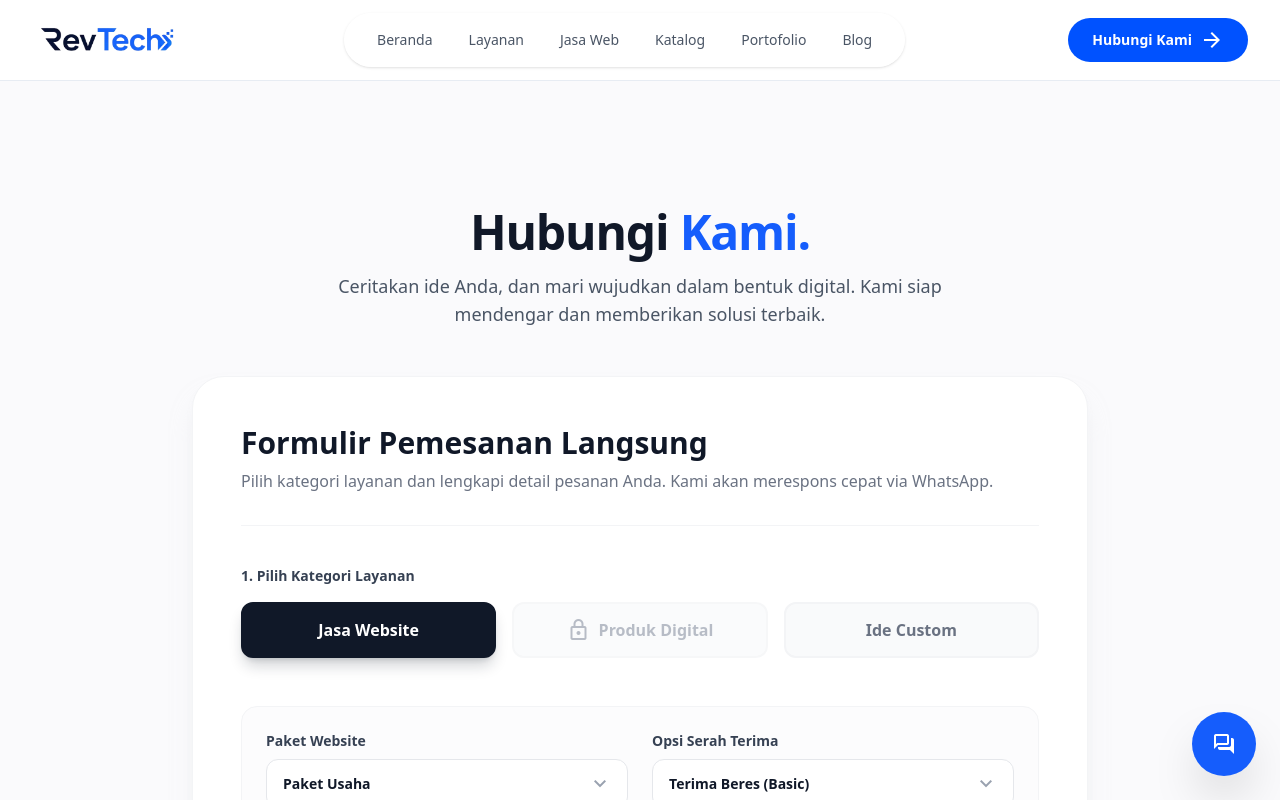
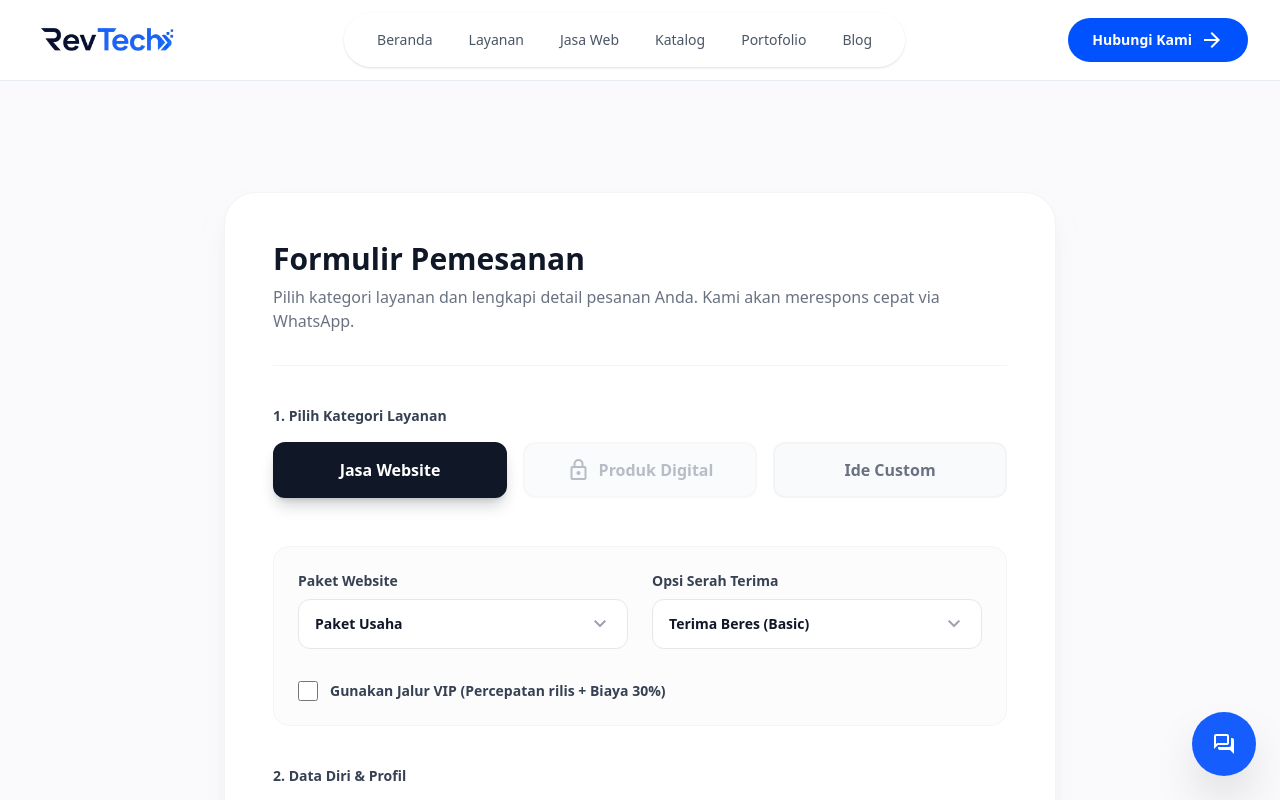
Before and after one commit to revtech-id/revtech-website, a Next.js app in the folder apps/frontend/: page /kontak in a window 1280 px wide. Shown: the top 800 px of the page. Built offline with nearby package versions, Linux system fonts and the light colour scheme.

Commit message:
style(frontend): adjust layout spacing of contact form after header removal

```diff
--- a/apps/frontend/app/(main)/kontak/page.tsx
+++ b/apps/frontend/app/(main)/kontak/page.tsx
@@ -1,6 +1,5 @@
 import { Suspense } from 'react';
 import type { Metadata } from 'next';
-import KontakHeader from '@/components/kontak/KontakHeader';
 import KontakForm from '@/components/kontak/KontakForm';
 
 export const metadata: Metadata = {
@@ -10,11 +9,8 @@ export const metadata: Metadata = {
 
 export default function KontakPage() {
   return (
-    <div className="pt-32 pb-24 bg-[#FAFAFC] min-h-screen">
-      <div className="max-w-7xl mx-auto px-4 sm:px-6 lg:px-8">
-
-        <KontakHeader />
-
+    <div className="pt-28 pb-16 bg-[#FAFAFC] min-h-screen">
+      <div className="max-w-4xl mx-auto px-4 sm:px-6 lg:px-8 w-full">
         <Suspense fallback={<div className="text-center py-20 text-gray-500">Memuat formulir...</div>}>
             <KontakForm />
         </Suspense>
--- a/apps/frontend/components/kontak/KontakForm.tsx
+++ b/apps/frontend/components/kontak/KontakForm.tsx
@@ -167,7 +167,7 @@ export default function KontakForm() {
             className="max-w-4xl mx-auto bg-white rounded-[2rem] p-6 sm:p-8 md:p-12 shadow-xl shadow-gray-200/50 border border-gray-100"
         >
             <div className="mb-10 pb-8 border-b border-gray-100 text-center md:text-left">
-                <h2 className="text-3xl font-black text-gray-900 mb-2">Formulir Pemesanan Langsung</h2>
+                <h2 className="text-3xl font-black text-gray-900 mb-2">Formulir Pemesanan</h2>
                 <p className="text-gray-500 font-medium">Pilih kategori layanan dan lengkapi detail pesanan Anda. Kami akan merespons cepat via WhatsApp.</p>
             </div>
 
--- a/apps/frontend/components/kontak/KontakHeader.tsx
+++ /dev/null
@@ -1,17 +0,0 @@
-"use client";
-
-import { motion } from 'framer-motion';
-
-export default function KontakHeader() {
-    return (
-        <motion.div
-            initial={{ opacity: 0, y: 20 }}
-            animate={{ opacity: 1, y: 0 }}
-            transition={{ type: 'spring', stiffness: 80, damping: 20, mass: 0.8 }}
-            className="text-center mb-12 max-w-2xl mx-auto"
-        >
-            <h1 className="text-4xl md:text-5xl font-black text-gray-900 mb-4 tracking-tight">Hubungi <span className="text-blue-600">Kami.</span></h1>
-            <p className="text-lg text-gray-600 font-medium">Ceritakan ide Anda, dan mari wujudkan dalam bentuk digital. Kami siap mendengar dan memberikan solusi terbaik.</p>
-        </motion.div>
-    );
-}
```
